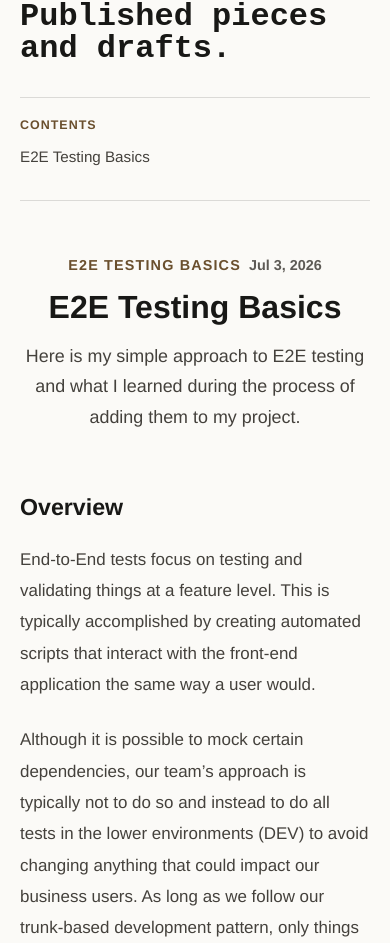
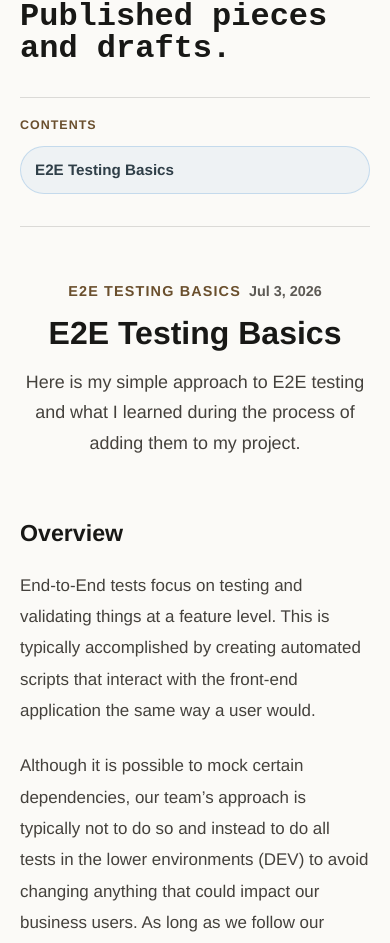
Before and after one commit to alm266/andrew-developer-portfolio, an Angular app: page /writing in a window 390 px wide. Shown: the part 828-1771 px from the top of the page. Built offline with nearby package versions, Linux system fonts and the light colour scheme.

Commit message:
made the table of contents obviously more interactable

```diff
--- a/src/app/shared/components/table-of-contents/table-of-contents.component.scss
+++ b/src/app/shared/components/table-of-contents/table-of-contents.component.scss
@@ -21,26 +21,30 @@
 
 .toc ol {
   display: grid;
-  gap: 10px;
+  gap: 8px;
   margin: 0;
   padding: 0;
   list-style: none;
 }
 
 .toc a {
+  display: block;
+  border-left: 3px solid transparent;
+  padding: 8px 10px;
   color: #44413c;
   font-family: Ubuntu, "Helvetica Neue", Arial, sans-serif;
   font-size: 0.95rem;
   line-height: 1.45;
   text-decoration: none;
+  transition: background 0.2s ease, border-color 0.2s ease, color 0.2s ease;
 }
 
 .toc a:hover,
 .toc a:focus-visible {
+  border-color: #569cd6;
+  background: rgba(86, 156, 214, 0.1);
   color: #181816;
-  text-decoration: underline;
-  text-decoration-thickness: 2px;
-  text-underline-offset: 4px;
+  outline: 0;
 }
 
 @media (max-width: 960px) {
@@ -54,4 +58,23 @@
     padding-top: 20px;
     padding-left: 0;
   }
+
+  .toc ol {
+    gap: 10px;
+  }
+
+  .toc a {
+    border: 1px solid rgba(86, 156, 214, 0.28);
+    border-radius: 999px;
+    padding: 12px 14px;
+    background: rgba(86, 156, 214, 0.08);
+    color: #2f3f48;
+    font-weight: 700;
+  }
+
+  .toc a:hover,
+  .toc a:focus-visible {
+    border-color: #569cd6;
+    background: rgba(86, 156, 214, 0.18);
+  }
 }
```
